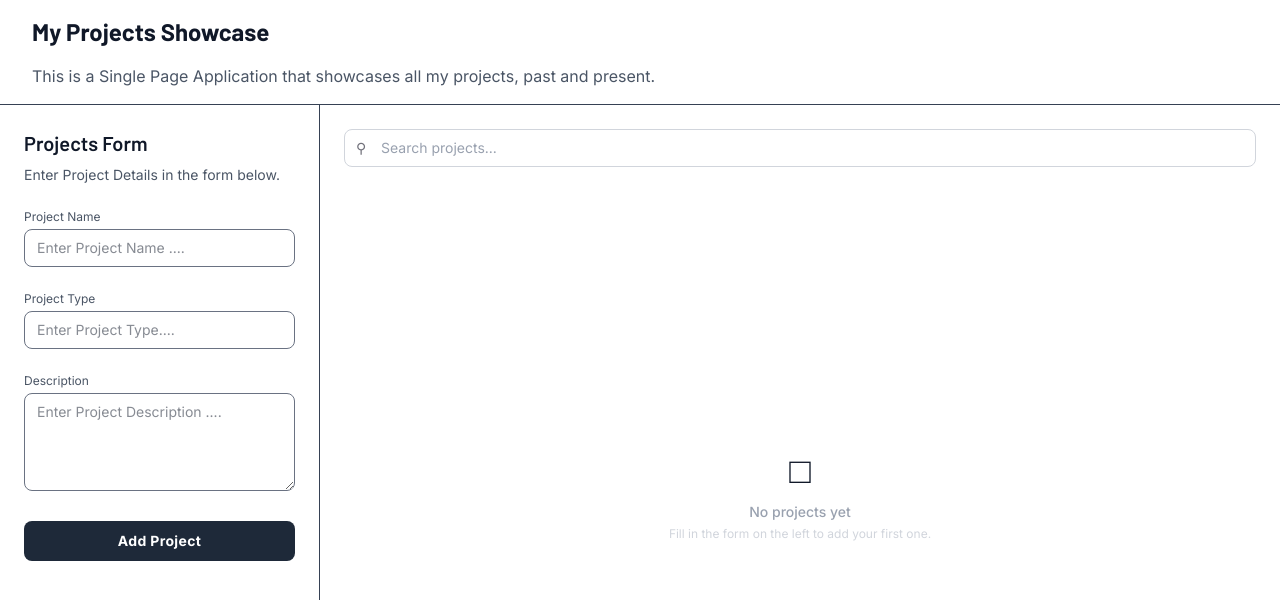
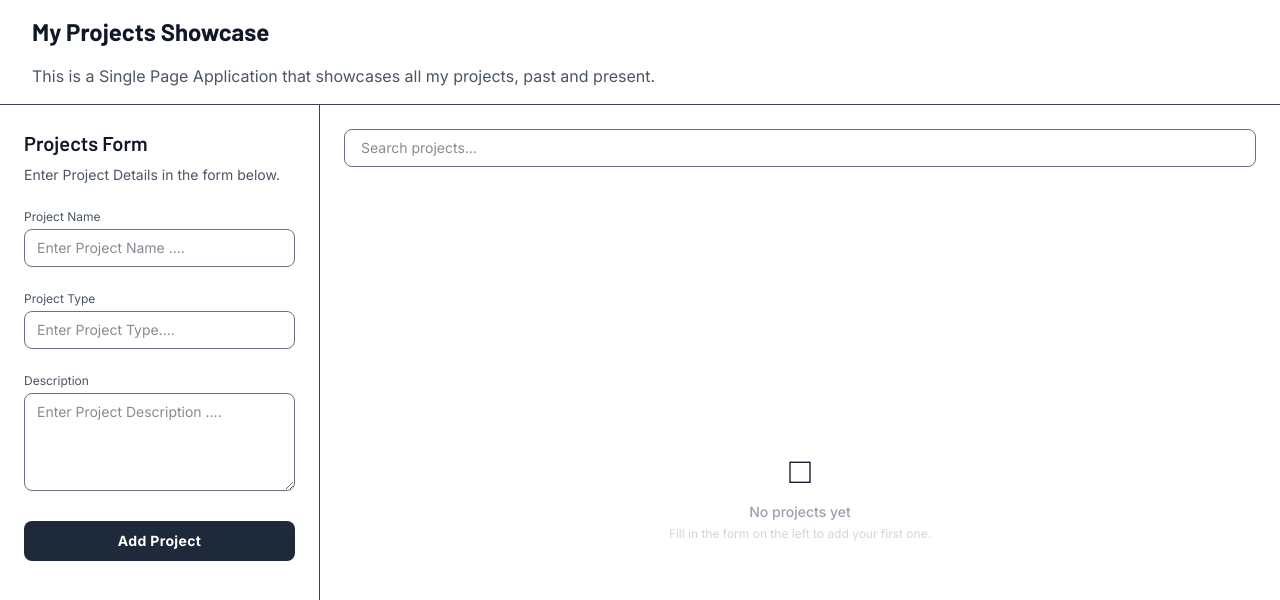
Before and after one commit to LynWM/projects-showcase, a React (Vite) app: page / in a window 1280 px wide. Shown: the top 600 px of the page. Built offline with nearby package versions, Linux system fonts and the light colour scheme.

Commit message:
fix: fixed up tailwindcss

```diff
--- a/src/components/filter-search.jsx
+++ b/src/components/filter-search.jsx
@@ -2,14 +2,13 @@ import React from 'react'
 
 export default function FilterSearch({ value, onChange }) {
   return (
-    <div className="relative">
-      <span className="absolute left-3 top-1/2 -translate-y-1/2 text-zinc-500 text-sm">&#9906;</span>
-      <input
+    <div className='relative'>
+      <input className='w-full  border border-gray-500 rounded-lg px-4 py-2 text-sm'
         type="search"
         value={value}
         onChange={e => onChange(e.target.value)}
         placeholder="Search projects..."
-        className="w-full bg-white border border-gray-300 rounded-lg pl-9 pr-4 py-2 text-sm text-gray-900 placeholder-gray-400 focus:outline-none focus:border-gray-500 transition-colors"
+        className='w-full  border border-gray-500 rounded-lg px-4 py-2 text-sm'
       />
     </div>
   )
```
